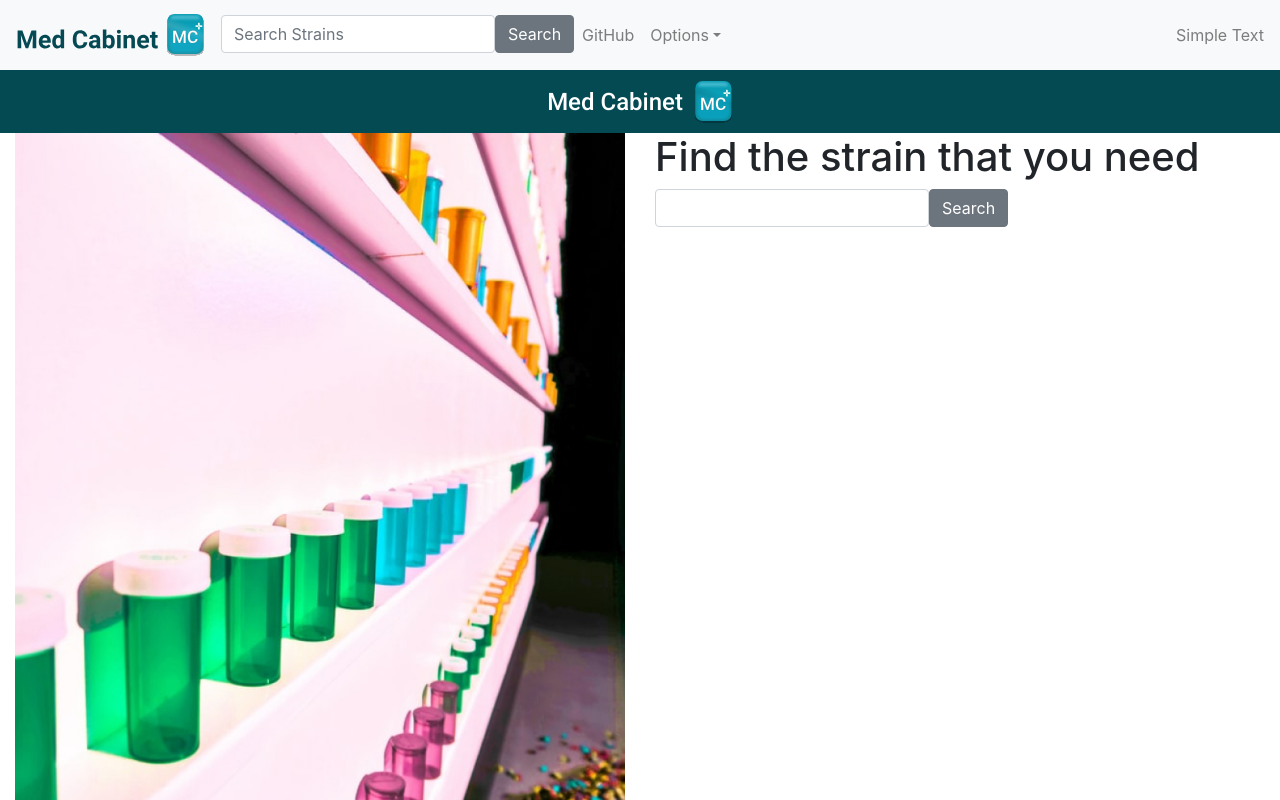
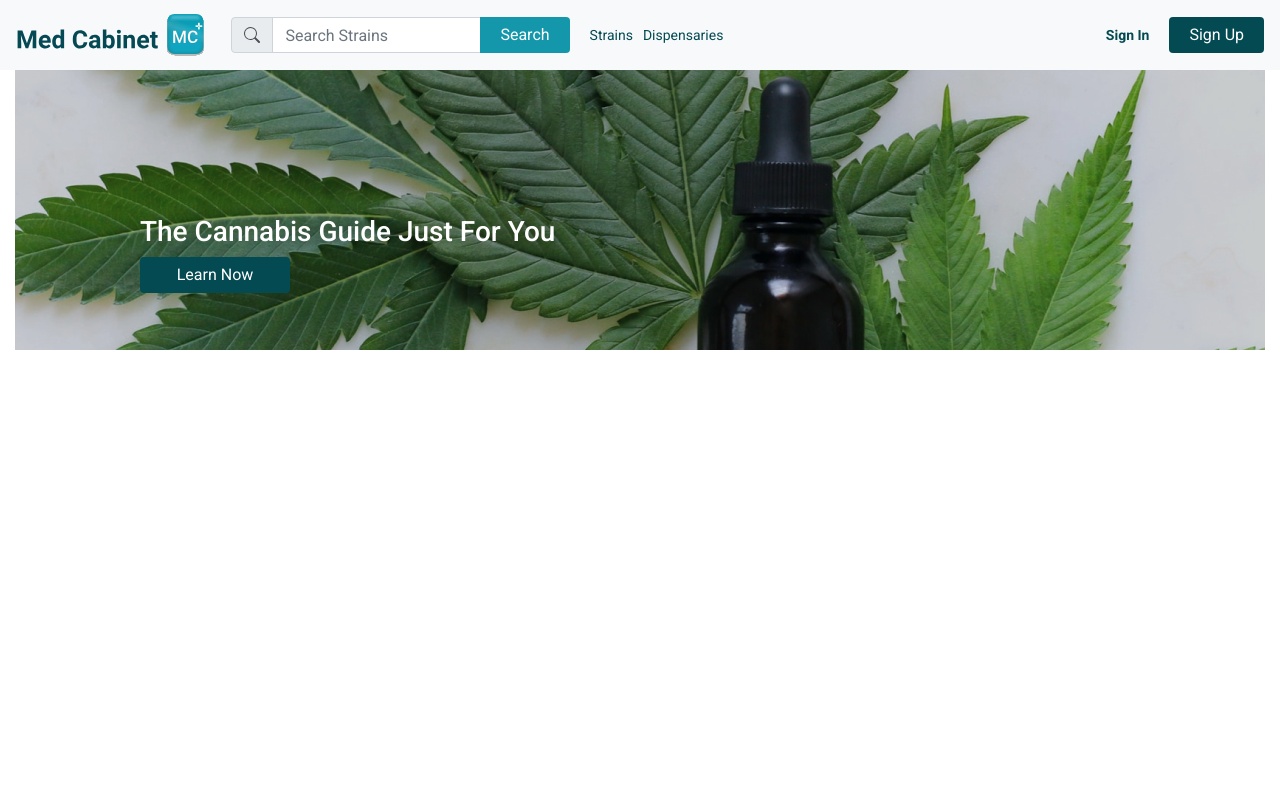
Before and after one commit to cnlien/medcab, a React (Create React App) app: page /#/ in a window 1280 px wide. Shown: the top 800 px of the page. Built offline with nearby package versions, Linux system fonts and the light colour scheme.

Commit message:
Added landing page info and search functionality

```diff
--- a/package.json
+++ b/package.json
@@ -10,11 +10,12 @@
     "bootstrap": "^4.5.3",
     "node-sass": "^4.14.1",
     "react": "^16.14.0",
+    "react-bootstrap-icons": "^1.0.0",
     "react-dom": "^16.14.0",
+    "react-redux": "^7.2.1",
+    "react-router-dom": "^5.2.0",
     "react-scripts": "3.4.3",
     "reactstrap": "^8.6.0",
-    "react-redux": "^7.2.1",
-    "react-router-dom": "^5.2.0",
     "redux": "^4.0.5",
     "redux-devtools-extension": "^2.13.8",
     "redux-thunk": "^2.3.0"
--- a/src/components/App.js
+++ b/src/components/App.js
@@ -15,6 +15,7 @@ import Dashboard from './Dashboard.js'
 import LandingPage from './LandingPage.js'
 import Navigation from './Navigation.js'
 import SearchResults from './SearchResults.js'
+import StrainInformation from './StrainInformation.js'
 
 const App = () => {
 
@@ -26,8 +27,9 @@ const App = () => {
         <Route exact path="/" component={ LandingPage } />
         <Route exact path='/create-account' component={ CreateAccount } />
         <Route exact path='/login' component={ LoginPage } />
+        <Route path='/search-results' component={ SearchResults } />
+        <Route path='/strain/:id' component={ StrainInformation } />
         <PrivateRoute exact path="/dashboard" component={ Dashboard } />
-        <Route path='/search-results' component={ SearchResults } />
       </Switch>
 
       </div>
--- a/src/components/LandingPage.js
+++ b/src/components/LandingPage.js
@@ -1,100 +1,21 @@
-import React, { useState } from 'react';
-import axios from 'axios'
+import React from 'react';
 
 // COMPONENTS
+import LandingPageCarousel from './LandingPageCarousel.js'
 import {
-    Row,
-    Col,
     Container,
-    Form,
-    Input,
-    Button
 } from 'reactstrap';
-
-// IMAGES
-import headerLogo from '../images/mcStrainLogoIcon.svg';
-import findYourStrain from '../images/findYourStrain.svg';
-import locateYourStrain from '../images/locateYourStrain.svg';
-import newWayToLearn from '../images/newWayToLearn.svg';
-import mainImage from '../images/main-image.jpg'
 
 // STYLES
 import '../styles/landingPage.scss';
 
 const LandingPage = () => {
 
-    const [keyword, setKeyword] = useState({keyword: ''})
-    const [searchData, setSearchData] = useState([])
-    console.log(keyword.keyword)
-    console.log(searchData)
-
-    const handleKeywordChange = (e) => {
-        setKeyword({
-            [e.target.name]: e.target.value
-        })
-    }
-
-    const handleSubmit = (e) => {
-        e.preventDefault();
-            axios.get(`https://med-cab-bw.herokuapp.com/api/strains/strain/${keyword.keyword}`)
-                .then((res) => {
-                    console.log(res.data)
-                    setSearchData(res.data)
-                })
-                .catch((err) => {
-                    console.log(err)
-                })
-    }
-
-
-
     return(
         <Container fluid className="landingPage">
-            <Row>
-                <Col className="landingPage-header">
-                    <h2>Med Cabinet</h2>
-                    <img src={headerLogo} alt="Med Cabinet Icon"/>
-                </Col>
-            </Row>
-
-            <Row className="landingPage-main">
-                <Col className="landingPage-image-container">
-                    <img src={mainImage} alt="main disepesory" className="landingPage-image" />
-                </Col>
-
-                <Col className="landingPage-find">
-                    <div>
-
-                    <h1>Find the strain that you need</h1>
-                    <Form inline onSubmit={ handleSubmit }>
-                        <Input
-                            type="text"
-                            name="keyword"
-                            onChange={ handleKeywordChange }
-                        />
-                        <Button>Search</Button>
-                    </Form>
-                    </div>
-                </Col>
-            </Row>
-
-            <Row>
-                <Col>
-                    <img src={findYourStrain} alt="Find Your Strain Icon" />
-                    <h3>Find Your Strain</h3>
-                    <p>Find strains based on their effects and taste in a database of thousands</p>
-                </Col>
-                <Col>
-                    <img src={locateYourStrain} alt="Locate Your Strain Icon" />
-                    <h3>Locate Your Strain</h3>
-                    <p> Locate nearby dispensaries or medical practitioners that can give expert insight.</p>
-                </Col>
-                <Col>
-                    <img src={newWayToLearn} alt="A New Way to Learn Icon" />
-                    <h3>A New Way To Learn</h3>
-                    <p>Explore what Med Cabinet has to offer</p>
-                </Col>
-            </Row>
+           <header>
+               <LandingPageCarousel />
+           </header>
         </Container>
     )
 }
--- /dev/null
+++ b/src/components/LandingPageCarousel.js
@@ -0,0 +1,36 @@
+import React from 'react';
+
+// IMAGES
+import sliderImage from '../images/home-banner-bg.jpg'
+
+// COMOPNENTS
+import {
+    Button
+} from 'reactstrap';
+
+// STYLES
+import '../styles/carousel.scss'
+
+
+const LandingPageCarousel = () => {
+
+    return(
+        <div id="carouselExampleIndicators" class="carousel slide" data-ride="carousel">
+
+            <div class="carousel-inner">
+                <div class="carousel-item">
+                    <img src={sliderImage} alt="marijuana leaf with cbd dropper" className="carousel-image" />
+                    <div class="carousel-caption">
+                        <div class="carousel-caption-inner">
+                            <h3>The Cannabis Guide Just For You</h3>
+                            <Button>Learn Now</Button>
+                        </div>
+                    </div>
+                </div>
+            </div>
+
+        </div>
+    )
+}
+
+export default LandingPageCarousel;
--- a/src/components/Navigation.js
+++ b/src/components/Navigation.js
@@ -1,9 +1,9 @@
 import React, { useState } from 'react';
-import axios from 'axios'
-import { useHistory  } from 'react-router-dom';
+import { useHistory, Link } from 'react-router-dom';
 
 // IMAGES
 import headerLogo from '../images/mc-logo.svg';
+import { Search } from 'react-bootstrap-icons'
 
 // REDUX
 import { connect } from 'react-redux'
@@ -18,18 +18,14 @@ import {
   Navbar,
   NavbarToggler,
   NavbarBrand,
-  Nav,
-  NavItem,
-  NavLink,
-  UncontrolledDropdown,
-  DropdownToggle,
-  DropdownMenu,
-  DropdownItem,
-  NavbarText,
   Form,
   Input,
-  Button
+  Button,
+  InputGroup, InputGroupAddon, InputGroupText
 } from 'reactstrap';
+
+// STYLES
+import '../styles/navigation.scss';
 
 const Navigation = ({
     values,
@@ -44,73 +40,60 @@ const Navigation = ({
         searchStrain(values);
         history.push('/search-results')
     }
-    //   const [keyword, setKeyword] = useState({keyword: ''})
-    //   const [searchData, setSearchData] = useState([])
-    //   const handleKeywordChange = (e) => {
-    //       setKeyword({
-    //           [e.target.name]: e.target.value
-    //       })
-    //   }
-
-    //   const handleSubmit = (e) => {
-    //       e.preventDefault();
-    //           axios.get(`https://med-cab-bw.herokuapp.com/api/strains/strain/${keyword.keyword}`)
-    //               .then((res) => {
-    //                     console.log(res.data)
-    //                     setSearchData(res.data)
-    //                     history.push('/search-results')
-    //               })
-    //               .catch((err) => {
-    //                   console.log(err)
-    //               })
-    //   }
 
     let history = useHistory();
     const toggle = () => setIsOpen(!isOpen);
 
     return (
         <div>
-            <Navbar color="light" light expand="md">
+            <Navbar color="light" light expand="sm">
             <NavbarBrand href="/">
                 <img src={ headerLogo } />
             </NavbarBrand>
+
             <NavbarToggler onClick={toggle} />
+
             <Collapse isOpen={isOpen} navbar>
-                <Nav className="mr-auto" navbar>
-                <NavItem>
-                    <Form inline onSubmit={ handleSearch }>
+                <nav className="mr-auto main-navigation" navbar>
+                    <div className="navigation-items">
+                        <div className='search-container'>
+                            <Form
+                                className="search-form"
+                                inline
+                                onSubmit={ handleSearch }
+                            >
+                                <InputGroup>
+                                <InputGroupAddon addonType="prepend">
+                                    <InputGroupText><Search /></InputGroupText>
+                                </InputGroupAddon>
                                     <Input
                                         type="text"
                                         name="keyword"
                                         placeholder="Search Strains"
+                                        className="search-input"
                                         value={ values.keyword }
                                         onChange = { onKeywordChange }
                                     />
-                        <Button>Search</Button>
+                                    <InputGroupAddon addonType="append">
+                                        <Button className="search-button">
+                                            Search
+                                        </Button>
+
+                                    </InputGroupAddon>
+                                </InputGroup>
                             </Form>
-                </NavItem>
-                <NavItem>
-                    <NavLink href="https://github.com/reactstrap/reactstrap">GitHub</NavLink>
-                </NavItem>
-                <UncontrolledDropdown nav inNavbar>
-                    <DropdownToggle nav caret>
-                    Options
-                    </DropdownToggle>
-                    <DropdownMenu right>
-                    <DropdownItem>
-                        Option 1
-                    </DropdownItem>
-                    <DropdownItem>
-                        Option 2
-                    </DropdownItem>
-                    <DropdownItem divider />
-                    <DropdownItem>
-                        Reset
-                    </DropdownItem>
-                    </DropdownMenu>
-                </UncontrolledDropdown>
-                </Nav>
-                <NavbarText>Simple Text</NavbarText>
+                            <Link className="navLink" to="/">Strains</Link>
+                            <Link className="navLink" to="/">Dispensaries</Link>
+
+                        </div>
+                        <div className='user-links-container'>
+                            <div className="user-links">
+                                <Link className="navLink login" to='/login'>Sign In</Link>
+                                <Link className="navLink createAccount" to='/create-account'><Button>Sign Up</Button></Link>
+                            </div>
+                        </div>
+                    </div>
+                </nav>
             </Collapse>
             </Navbar>
         </div>
--- /dev/null
+++ b/src/styles/carousel.scss
@@ -0,0 +1,38 @@
+@import './imports.scss';
+
+header {
+    .carousel-item {
+
+        display: flex;
+        justify-content:center;
+        font-family: 'Roboto', sans-serif;
+
+        .carousel-image {
+            margin: 0 auto;
+        }
+
+        .carousel-caption {
+            left: 0;
+            bottom: 0;
+            right: 0;
+            top: 0;
+            text-align: left;
+            color: white;
+            background-color: rgba(0, 0, 0, 0.2);
+
+            .carousel-caption-inner {
+                display: flex;
+                flex-flow: column;
+                width: 50%;
+                margin: 10%;
+
+                button {
+                    max-width: 150px;
+                    background-color: $tealBlue;
+                    border: none;
+                }
+            }
+
+        }
+    }
+}
--- /dev/null
+++ b/src/styles/navigation.scss
@@ -0,0 +1,80 @@
+@import './imports.scss';
+
+.main-navigation {
+    width: 100%;
+    font-family: Roboto;
+
+    .navigation-items {
+        display: flex;
+        flex-shrink: 1;
+        justify-content: space-between;
+
+        button {
+            background-color: $tealBlue;
+            margin-left: 10px;
+            border: none;
+            font-size: 16px;
+            height: 36px;
+            padding: 0 20px;
+        }
+
+        .search-container {
+            margin-left: 1%;
+            display: flex;
+            justify-content: center;
+            align-items: center;
+
+            .search-form{
+                margin-right: 20px;
+
+                .search-input {
+                    height: 36px;
+                    font-size: 16px;
+
+                }
+
+                .search-button {
+                    background-color: $logoBlue;
+                    margin-left: 0;
+                }
+            }
+
+            .navLink {
+                margin-right: 10px;
+                color: $tealBlue;
+                font-size: 14px;
+            }
+        }
+
+        .user-links-container {
+            display: flex;
+            justify-content: flex-end;
+
+            .search-links{
+                display: flex;
+                margin-right: 40px;
+
+                .search-link {
+                    display: flex;
+                    justify-content: center;
+                    align-items: center;
+                }
+            }
+
+            .user-links {
+                display: flex;
+
+                .navLink {
+                    display: flex;
+                    justify-content:center;
+                    align-items: center;
+                    color: $tealBlue;
+                    font-weight: bold;
+                    font-size: 14px;
+                    margin-left: 10px;
+                }
+            }
+        }
+
+    }
+}
```
Also changed, not shown: src/components/SearchResultCard.js (added, +26 -0 lines), src/components/SearchResults.js (+32 -16 lines), src/components/StrainInformation.js (added, +62 -0 lines), src/styles/searchResults.scss (added, +14 -0 lines), src/images/home-banner-bg.jpg (added), 1 other file (tests, documents, lock files or other folders). Lines whose indentation alone changed are shown as unchanged.
